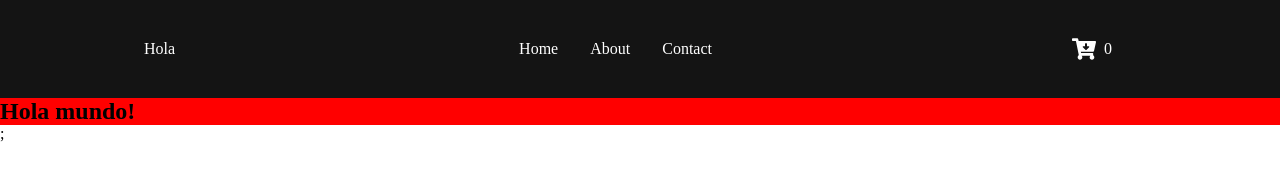
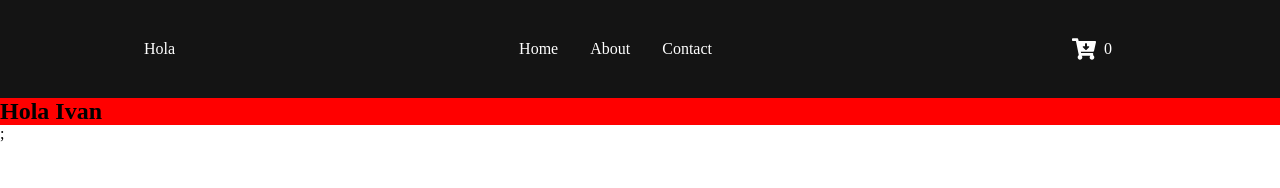
Before and after one commit to ivanstabile/E-commerce-React-CoderHouse, a React (Create React App) app: page / in a window 1280 px wide. Shown: the top 188 px of the page. Built offline with nearby package versions, Linux system fonts and the light colour scheme.

Commit message:
componente con saludo

```diff
--- a/src/App.js
+++ b/src/App.js
@@ -6,7 +6,7 @@ function App() {
     return (
         <div className="App">
             <NavBar />
-            <ItemListComponent />;
+            <ItemListComponent greeting="Hola Ivan" />;
         </div>
     );
 }
--- a/src/components/container/ItemListComponent.js
+++ b/src/components/container/ItemListComponent.js
@@ -1,9 +1,9 @@
 import React from "react";
 import "./ItemListComponent.scss";
-export const ItemListComponent = () => {
+export const ItemListComponent = ({ greeting }) => {
     return (
         <div className="itemListComponent">
-            <h2>Hola mundo!</h2>
+            <h2>{greeting}</h2>
         </div>
     );
 };
```
